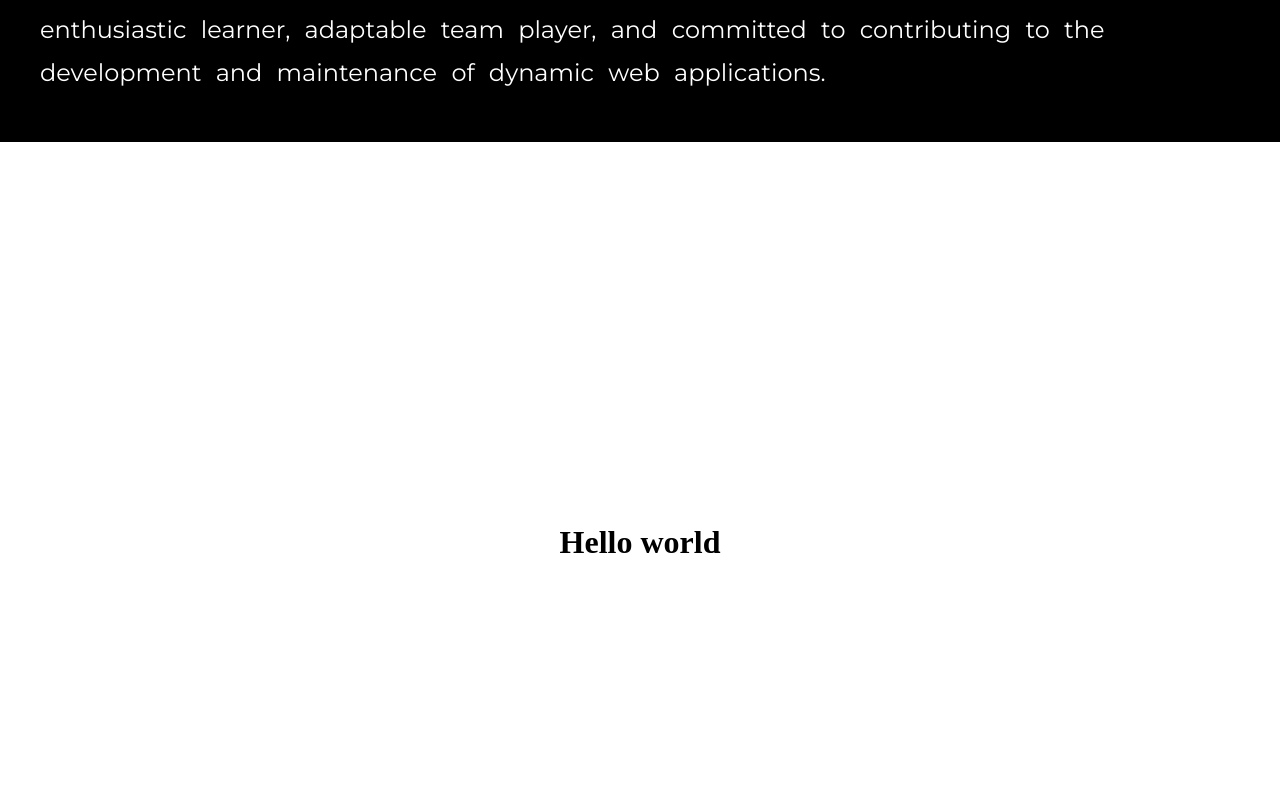
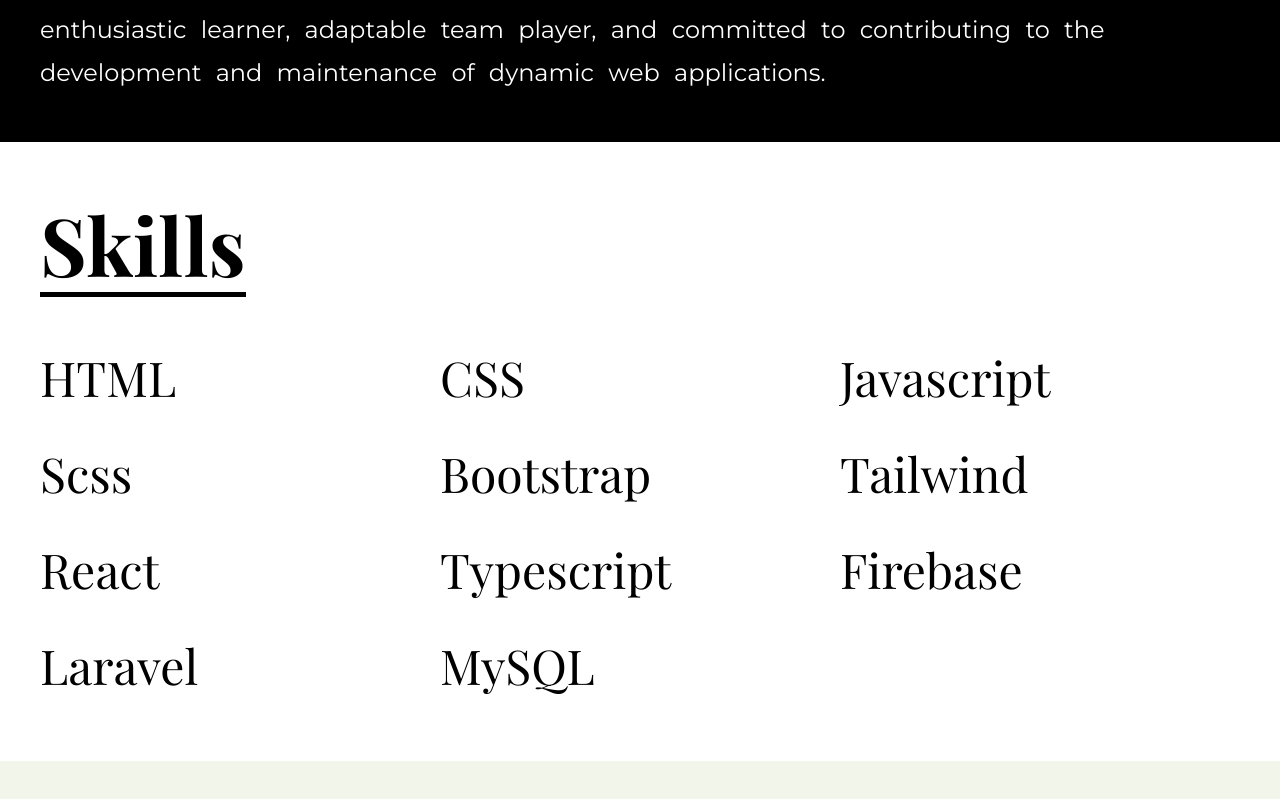
Before and after one commit to OussamaBoussouf/portfolio, a React (Vite) app: page / in a window 1280 px wide. Shown: the part 1325-2124 px from the top of the page. After the commit the page ends 2086 px from the top, so only its background shows below. Built offline with nearby package versions, Linux system fonts and the light colour scheme.

Commit message:
add my skills to the skills section

```diff
--- a/src/App.jsx
+++ b/src/App.jsx
@@ -5,6 +5,7 @@
 import Navbar from "./components/navbar/Navbar";
 import Header from "./components/header/Header";
 import About from "./components/about/About";
+import Skills from "./components/skills/Skills";
 
 function App() {
   return (
@@ -12,9 +13,7 @@
       <Navbar />
       <Header />
       <About />
-      <div className="test">
-          <h1>Hello world</h1>
-      </div>
+      <Skills/>
 
     </>
   );
--- a/src/components/about/About.jsx
+++ b/src/components/about/About.jsx
@@ -16,9 +16,7 @@
     offset: ["start start", "end start"],
   });
 
-  function useParallax(value, distance) {
-    return useTransform(value, [0, 1], [0, distance]);
-  }
+
   const y = useTransform(scrollYProgress, [0, 1], ["0%", "110%"]);
 
   return (
--- a/src/components/header/Header.jsx
+++ b/src/components/header/Header.jsx
@@ -16,16 +16,16 @@
               <motion.h1
                 initial={{ y: 190, opacity: 0 }}
                 animate={{ y: 0, opacity: 1 }}
-                transition={{ duration: 1, ease: "backInOut", delay: 0.5 }}
+                transition={{ duration: 1.5, ease: "backInOut", delay: 0.5 }}
               >
-                Nice to meet you! I'm Oussama Boussouf
+                Hi! I'm Oussama Boussouf
               </motion.h1>
             </div>
             <div className="header__description-mask">
               <motion.p
                 initial={{ y: 100, opacity: 0 }}
                 animate={{ y: 0, opacity: 1 }}
-                transition={{ duration: 0.9, ease: "backInOut" }}
+                transition={{ duration: 1.5, ease: "backInOut" }}
               >
                 I'm a passionate and aspiring junior web developer with a
                 mission to bring creativity and functionality to the digital
--- a/src/components/header/header.css
+++ b/src/components/header/header.css
@@ -6,7 +6,7 @@
   flex-direction: column;
 }
 
-.header__description {
+.header__description p {
   max-width: 800px;
 }
 
--- a/src/components/skills/Skills.jsx
+++ b/src/components/skills/Skills.jsx
@@ -1,13 +1,49 @@
-import './skills.css';
+import "./skills.css";
+import { motion } from "framer-motion";
+import image from "../../assets/images/html.webp";
 
-
+const skills = [
+  "HTML",
+  "CSS",
+  "Javascript",
+  "Scss",
+  "Bootstrap",
+  "Tailwind",
+  "React",
+  "Typescript",
+  "Firebase",
+  "Laravel",
+  "MySQL",
+];
 
 function Skills() {
-    return (
-        <div>
-            Skills
+  return (
+    <section className="skills">
+      <div className="wrapper">
+        <motion.h2
+          initial={{ opacity: 0, x: -100 }}
+          whileInView={{ opacity: 1, x: 0 }}
+          viewport={{ once: true }}
+          transition={{ duration: .5, ease: "easeInOut" }}
+          className="skills__heading"
+        >
+          Skills
+          <motion.div
+            initial={{ opacity: 0, x: "100%" }}
+            whileInView={{ opacity: 1, x: 0 }}
+            viewport={{ once: true }}
+            transition={{ duration: 1, ease: "easeInOut", delay:.5 }}
+            className="skills__heading-border"
+          ></motion.div>
+        </motion.h2>
+        <div className="skills__technologies">
+          {skills.map((skill) => (
+            <p> {skill}</p>
+          ))}
         </div>
-    );
+      </div>
+    </section>
+  );
 }
 
 export default Skills;
--- a/src/components/skills/skills.css
+++ b/src/components/skills/skills.css
@@ -0,0 +1,43 @@
+.skills{
+    font-family: "Playfair", sans-serif;
+    background-color: white;
+    padding-inline: 1em;
+    padding-block: 3em;
+}
+
+.skills__heading{
+    font-size: 4rem;
+    position: relative;
+    width: fit-content;
+    overflow: hidden;
+}
+
+.skills__heading-border{
+    position: absolute;
+    bottom: 0;
+    height: 5px;
+    width: 100%;
+    background-color: black;
+
+}
+
+
+
+
+@media screen and (min-width: 768px) {
+
+    .skills__heading{
+        font-size: 5rem;
+        margin-bottom: 2rem;
+    }
+
+    .skills__technologies{
+        display: grid;
+        grid-template-columns: repeat(3, 1fr);
+    }
+
+    .skills__technologies p{
+        padding-block: 1rem;
+        font-size: 3rem;
+    }
+}
```
Also changed, not shown: src/assets/images/html.webp (added).
